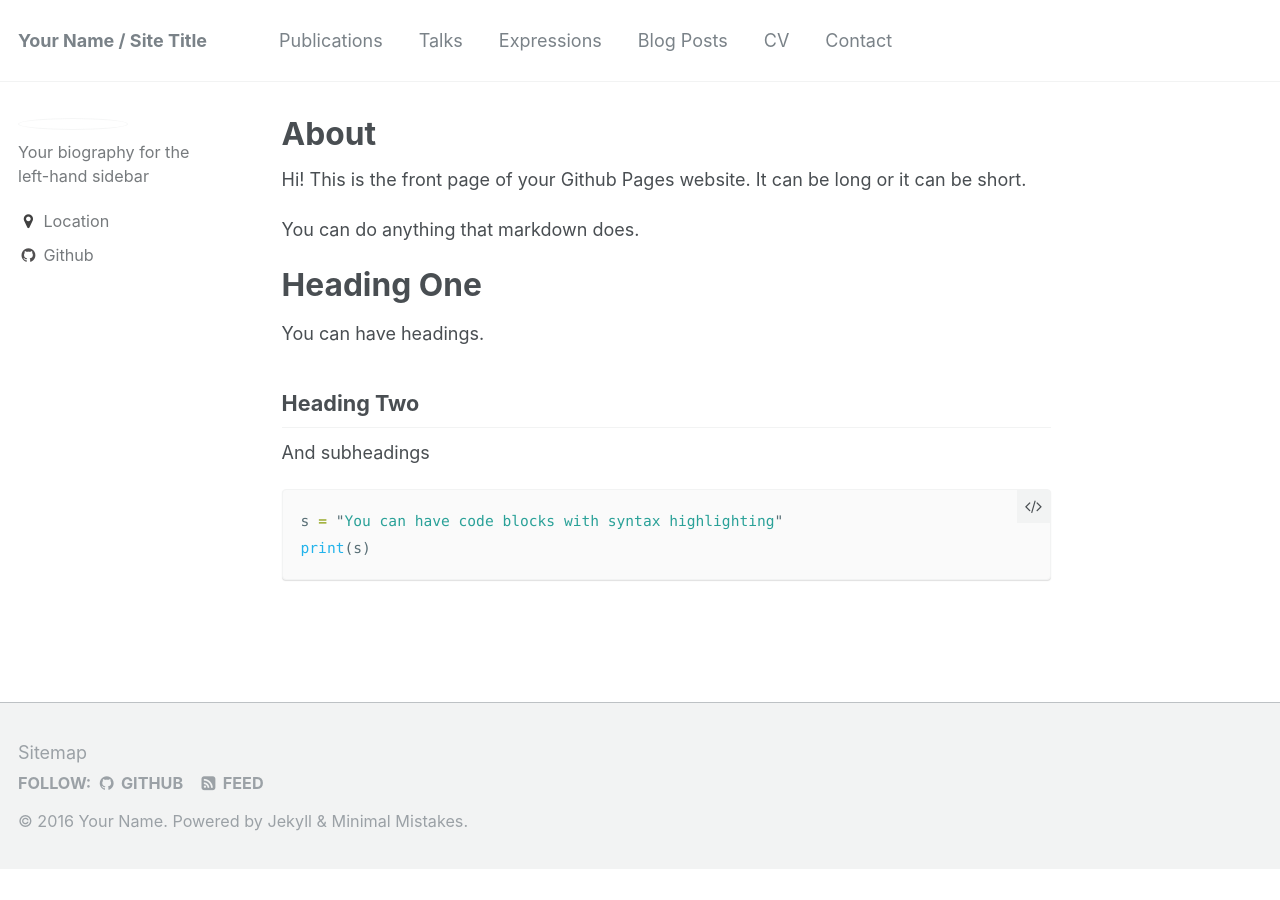
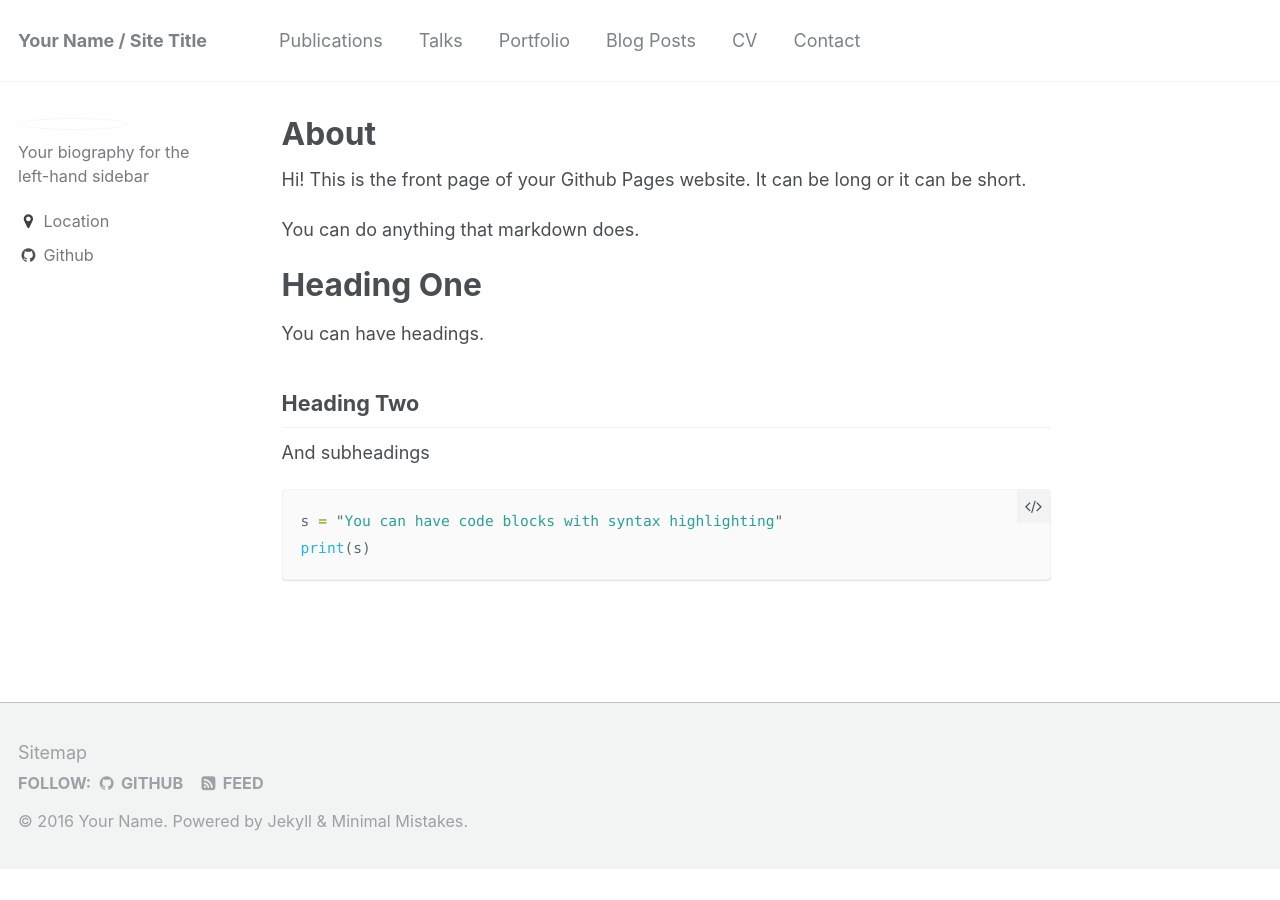
Before and after one commit to thecodemaiden/thecodemaiden.github.io, a Jekyll site: the page built from _pages/about.md, in a window 1280 px wide. Built offline with Jekyll 4.4.1, drawn with Linux system fonts in a browser that asks for light colours.

Commit message:
update navbar

```diff
--- a/_data/navigation.yml
+++ b/_data/navigation.yml
@@ -6,8 +6,8 @@ main:
   - title: "Talks"
     url: /talks/
 
-  - title: "Expressions"
-    url: /expressions/
+  - title: "Portfolio"
+    url: /portfolio/
 
   - title: "Blog Posts"
     url: /year-archive/
```
